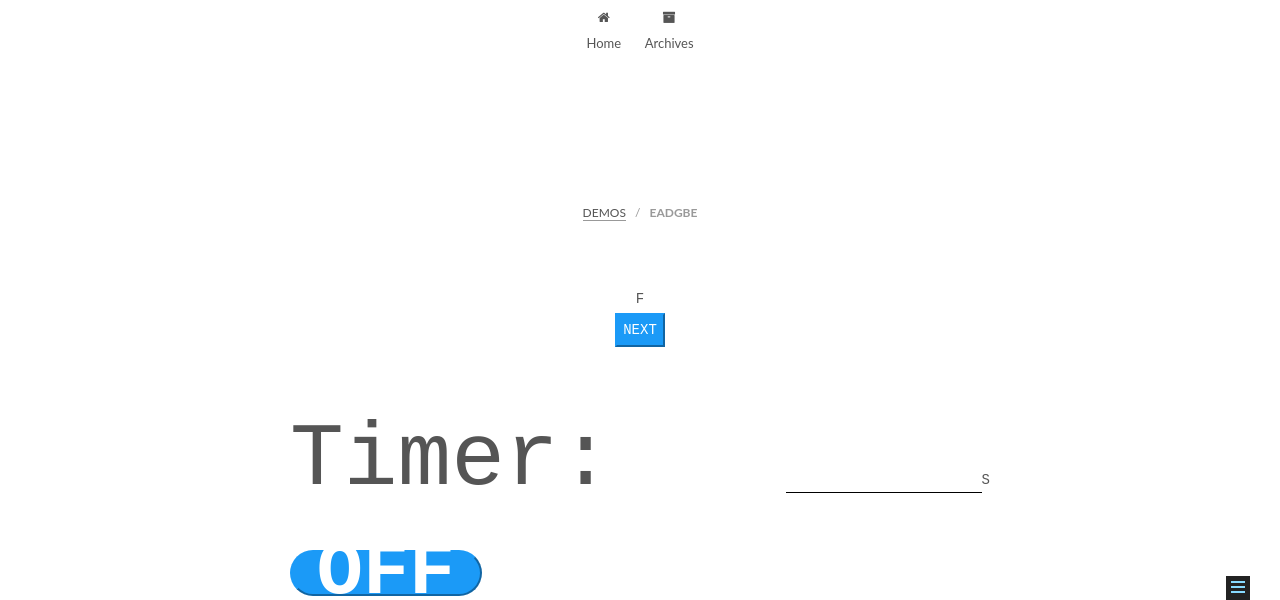
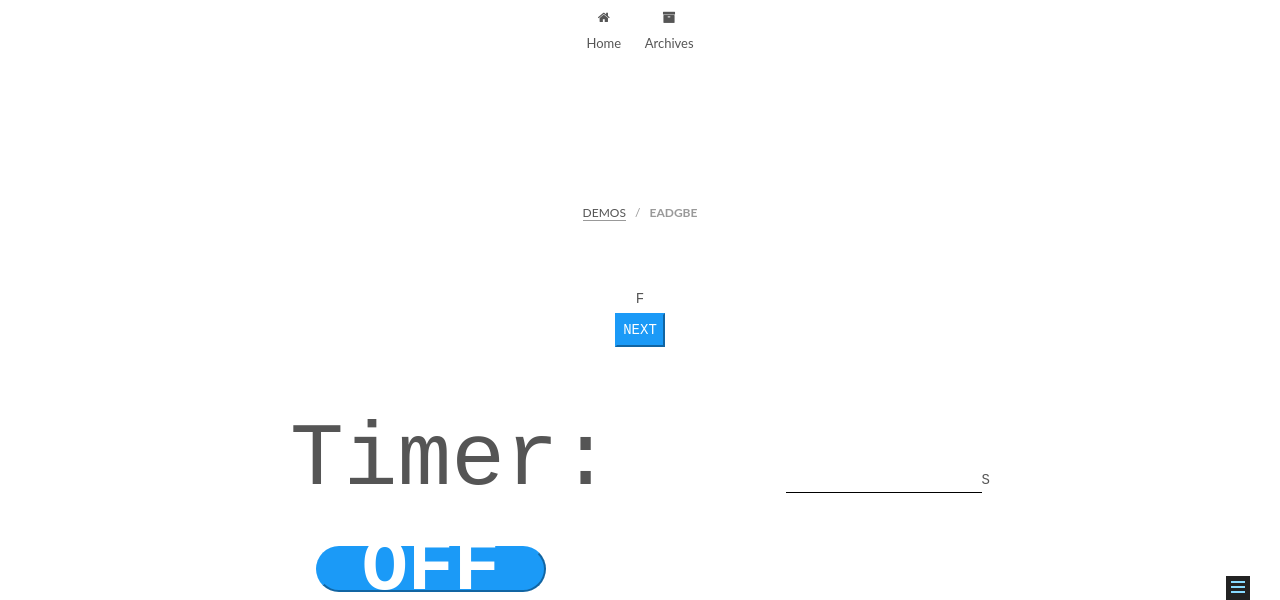
Before and after one commit to OlafCheng/olafcheng.github.io, a plain HTML site: page demos/EADGBE/index.html in a window 1280 px wide. Shown: the part 155-755 px from the top of the page. Drawn offline with Linux system fonts and the light colour scheme.

Commit message:
Site updated: 2018-11-18 18:31:32

```diff
--- a/css/main.css
+++ b/css/main.css
@@ -1836,7 +1836,7 @@ img:hover {
   width: 4px;
   height: 4px;
   border-radius: 50%;
-  background: #494f1c;
+  background: #111fff;
 }
 .links-of-blogroll {
   font-size: 13px;
--- a/demos/EADGBE/index.html
+++ b/demos/EADGBE/index.html
@@ -115,7 +115,7 @@
 <meta property="og:site_name" content="olaf&#39;s site">
 <meta property="og:description" content="EADGBE        .demo-container {       display: flex;       flex-direction: column;       align-items: center;       font-family: &apos;Courier New&apos;, Courier, monospace;     }      button.next">
 <meta property="og:locale" content="zh-cn">
-<meta property="og:updated_time" content="2018-11-18T10:22:07.317Z">
+<meta property="og:updated_time" content="2018-11-18T10:31:07.075Z">
 <meta name="twitter:card" content="summary">
 <meta name="twitter:title" content="olaf&#39;s site">
 <meta name="twitter:description" content="EADGBE        .demo-container {       display: flex;       flex-direction: column;       align-items: center;       font-family: &apos;Courier New&apos;, Courier, monospace;     }      button.next">
@@ -379,10 +379,13 @@
       border-color: #1B9AF7;
       border-radius: 4vw;
       color: white;
-      width: 15vw;
+      width: 18vw;
+      margin: 0 2vw;
       line-height: 5vh;
       font-size: 6vw;
+      position: relative;
       font-weight: bold;
+      top: -0.5vh;
     }
 
     @media (min-width: 1281px) {
```
